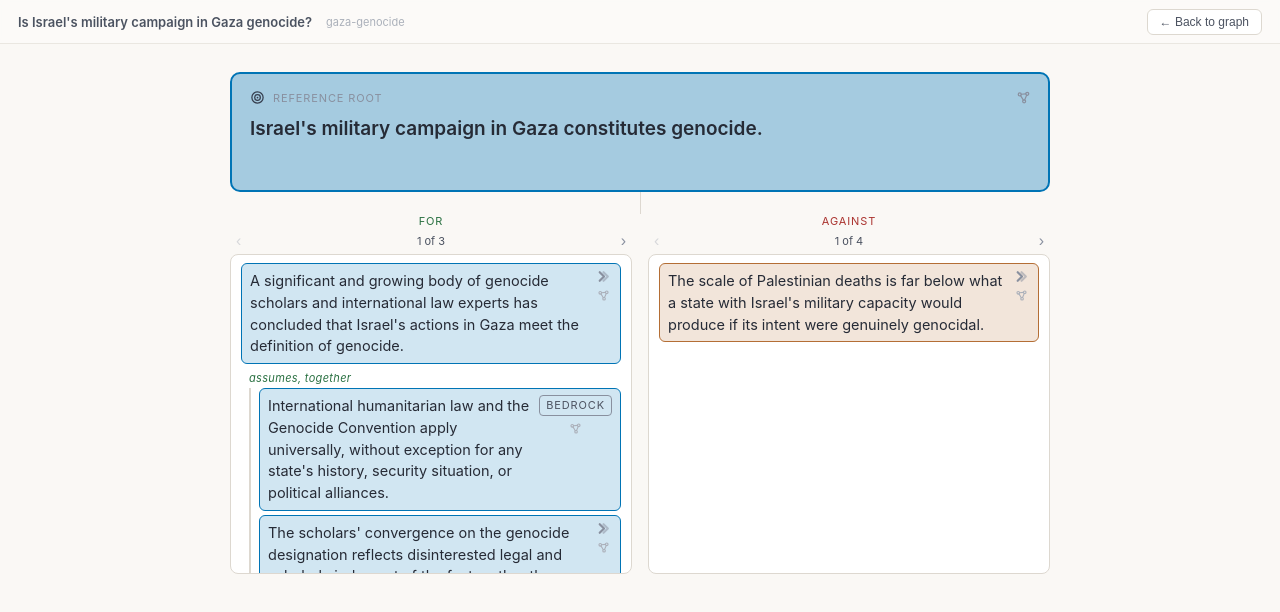
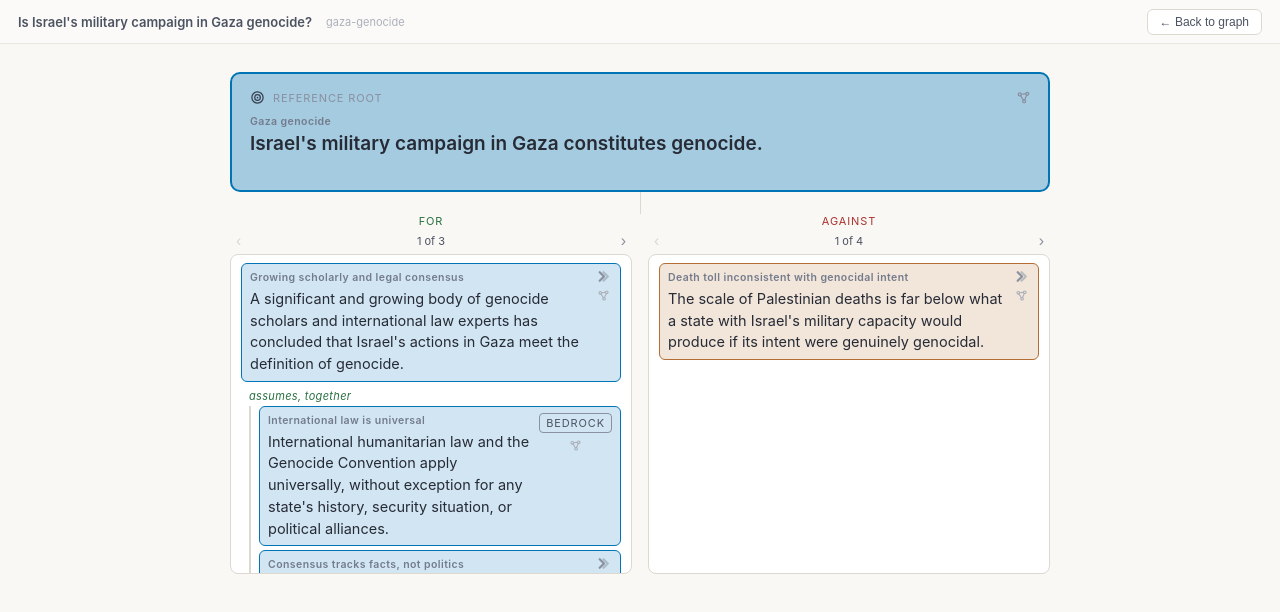
Before and after one commit to MilesParker/prosequence, a React (Vite) app: page / in a window 1280 px wide. Both pictures are taken after a click on the button "Focus view →". Shown: the top 612 px of the page. Built offline with nearby package versions, Linux system fonts and the light colour scheme.

Commit message:
Selectable text. Prep for new layout.

```diff
--- a/src/config.ts
+++ b/src/config.ts
@@ -67,11 +67,22 @@ export const PANEL_FONT = {
 // ── Focus view (band-stack surface) ───────────────────────────────────────────
 // The focus view centres one claim and stacks parent band / focus band /
 // For+Against columns. Layout tokens live here alongside the graph's.
+// Feature flag: show each claim's `tag` as a mini header above its text on every
+// focus-view item (root line, parent band, focus band, For/Against cells). Flip
+// to false to hide them everywhere.
+export const SHOW_FOCUS_TAGS = true
+
+// Feature flag: show each claim's main `text` on every focus-view item. On by
+// default; flip to false to show just the tag headers (SHOW_FOCUS_TAGS). Turning
+// both off leaves items with no content, so keep at least one on.
+export const SHOW_FOCUS_TEXT = true
+
 export const FOCUS = {
   columnMaxWidth: 860,   // max width of the centred stack
   rowFont: 14.5,         // claim-row text
   focusFont: 19,         // centred claim text
   labelFont: 11,         // uppercase role labels, pager, bedrock badge
+  tagFont: 10.5,         // per-item tag mini header (see SHOW_FOCUS_TAGS)
   pipGap: 5,
   connector: 22,         // vertical rule between bands
   cellRadius: 8,
--- a/src/viz/focus/FocusView.tsx
+++ b/src/viz/focus/FocusView.tsx
@@ -6,14 +6,14 @@
 // at rest. Page state resets on refocus via a `key` keyed to the focus id.
 
 import { useState, useEffect, useMemo, Fragment, type ReactNode } from 'react'
-import { COLORS, FOCUS, TITLE_BAR_HEIGHT } from '../../config'
+import { COLORS, FOCUS, SHOW_FOCUS_TEXT, TITLE_BAR_HEIGHT } from '../../config'
 import type { GraphData } from '../graphData'
 import type { Inference, Attribution as AttributionT } from '../../types'
 import { sourceLabel, computeStance } from '../graphData'
 import {
   getClaim, supportsOf, attacksOf, consumersOf, outputOf, roleOf, renderedClaimIds, type Output,
 } from './focusData'
-import { BedrockBadge, EmptyCell, FromHighlight, useFromHighlight, ClaimMarks, GraphIcon, LocateContext, TargetIcon, FrontierContext, StanceContext, useStance, stanceStyle } from './primitives'
+import { BedrockBadge, EmptyCell, FromHighlight, useFromHighlight, ClaimMarks, GraphIcon, LocateContext, TargetIcon, FrontierContext, StanceContext, useStance, stanceStyle, TagHeader } from './primitives'
 import { Cell } from './Cell'
 
 // Hover affordances live in CSS so rows/entries need no per-node state.
@@ -65,8 +65,13 @@ function RootLine({ gd, rootId, onFocus }: { gd: GraphData; rootId: string; onFo
       }}
     >
       <TargetIcon />
-      <span style={{ flex: 1, minWidth: 0, fontSize: FOCUS.rowFont, fontWeight: 600, color: COLORS.text, whiteSpace: 'nowrap', overflow: 'hidden', textOverflow: 'ellipsis' }}>
-        {claim?.text ?? rootId}
+      <span style={{ flex: 1, minWidth: 0 }}>
+        <TagHeader gd={gd} id={rootId} />
+        {SHOW_FOCUS_TEXT && (
+          <span style={{ display: 'block', fontSize: FOCUS.rowFont, fontWeight: 600, color: COLORS.text, whiteSpace: 'nowrap', overflow: 'hidden', textOverflow: 'ellipsis' }}>
+            {claim?.text ?? rootId}
+          </span>
+        )}
       </span>
       <span style={{ flexShrink: 0, fontSize: FOCUS.labelFont, textTransform: 'uppercase', letterSpacing: '0.08em', color: COLORS.textDim }}>
         reference root
@@ -136,7 +141,10 @@ function ClaimTap({ gd, id, onFocus }: { gd: GraphData; id: string; onFocus: (id
       onClick={() => onFocus(id)}
       style={{ display: 'inline-flex', gap: FOCUS.pipGap, alignItems: 'flex-start', cursor: 'pointer', borderRadius: 5, padding: '1px 4px', color: COLORS.text, boxSizing: 'border-box', border: '1px solid transparent', ...stance, ...hl }}
     >
-      <span>{claim?.text ?? id}</span>
+      <span style={{ display: 'inline-flex', flexDirection: 'column', minWidth: 0 }}>
+        <TagHeader gd={gd} id={id} />
+        {SHOW_FOCUS_TEXT && <span>{claim?.text ?? id}</span>}
+      </span>
       <ClaimMarks gd={gd} id={id} />
     </span>
   )
@@ -348,8 +356,13 @@ function FocusBand({ gd, focusId, fromId, showFromIcon, isReferenceRoot, onFromH
           <GraphIcon />
         </IconBtn>
       </div>
-      <div style={{ fontSize: FOCUS.focusFont, fontWeight: 600, lineHeight: 1.45, color: COLORS.text, paddingRight: showFromIcon ? 64 : 34 }}>
-        {claim?.text ?? focusId}
+      <div style={{ paddingRight: showFromIcon ? 64 : 34 }}>
+        <TagHeader gd={gd} id={focusId} />
+        {SHOW_FOCUS_TEXT && (
+          <div style={{ fontSize: FOCUS.focusFont, fontWeight: 600, lineHeight: 1.45, color: COLORS.text }}>
+            {claim?.text ?? focusId}
+          </div>
+        )}
       </div>
       {claim?.terminal && <div style={{ marginTop: 12 }}><BedrockBadge /></div>}
       {claim?.attribution && <Attribution attribution={claim.attribution} />}
--- a/src/viz/focus/primitives.tsx
+++ b/src/viz/focus/primitives.tsx
@@ -5,7 +5,7 @@
 // shared pip/colour tokens; they do not reach above the primitive level.
 
 import { createContext, useContext } from 'react'
-import { COLORS, FOCUS, REF_ROOT, STANCE_FILL_OPACITY, STANCE_SELECTED_FILL_OPACITY } from '../../config'
+import { COLORS, FOCUS, REF_ROOT, SHOW_FOCUS_TAGS, SHOW_FOCUS_TEXT, STANCE_FILL_OPACITY, STANCE_SELECTED_FILL_OPACITY } from '../../config'
 import type { GraphData, StanceMap, Stance } from '../graphData'
 import { stanceColor } from '../graphData'
 import { getClaim, frontierStance } from './focusData'
@@ -189,6 +189,31 @@ export function ClaimMarks({ gd, id }: { gd: GraphData; id: string }) {
 }
 
 /**
+ * A claim's `tag` as a mini header above its text — a short handle for the claim.
+ * Gated by SHOW_FOCUS_TAGS so it can be flipped off everywhere at once; renders
+ * nothing when the flag is off or the claim carries no tag. Muted and semibold so
+ * it reads as a heading over the claim text, not as another claim.
+ */
+export function TagHeader({ gd, id }: { gd: GraphData; id: string }) {
+  if (!SHOW_FOCUS_TAGS) return null
+  const tag = getClaim(gd, id)?.tag
+  if (!tag) return null
+  return (
+    <div
+      style={{
+        fontSize: FOCUS.tagFont,
+        fontWeight: 600,
+        letterSpacing: '0.04em',
+        color: COLORS.textFaint,
+        marginBottom: 2,
+      }}
+    >
+      {tag}
+    </div>
+  )
+}
+
+/**
  * A claim as one clickable row: its text plus status marks. Clicking refocuses
  * the whole stack on that claim — the only navigation gesture in a cell.
  * Attributive claims render text only here; source/quote read in the focus
@@ -221,7 +246,10 @@ export function ClaimRow({
         ...hl,       // came-from trace overrides the wash while engaged
       }}
     >
-      <span style={{ flex: 1, minWidth: 0 }}>{claim?.text ?? id}</span>
+      <span style={{ flex: 1, minWidth: 0 }}>
+        <TagHeader gd={gd} id={id} />
+        {SHOW_FOCUS_TEXT && (claim?.text ?? id)}
+      </span>
       <ClaimMarks gd={gd} id={id} />
     </div>
   )
```
Also changed, not shown: 1 other file (tests, documents, lock files or other folders).
